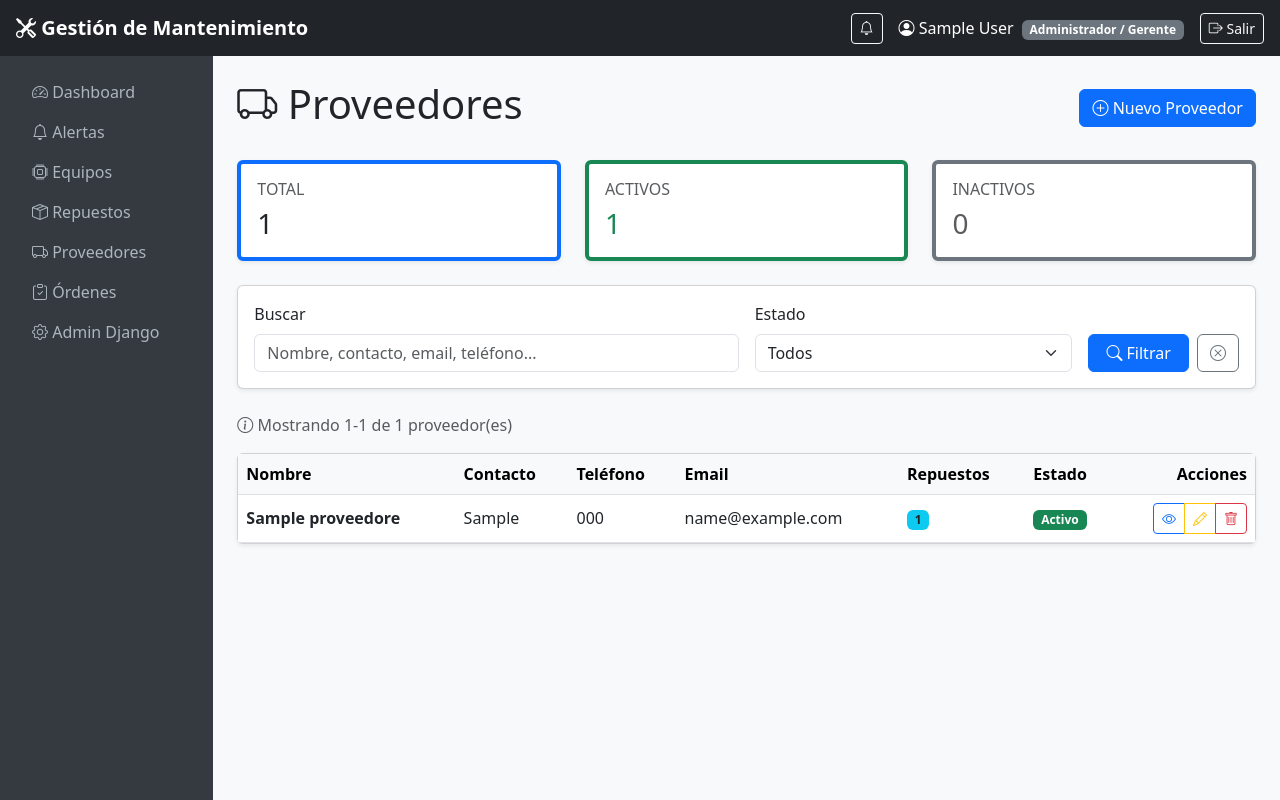
After one commit to rabih06/Gestion-mantenimiento-preventivo-PYMES, a Django app: page /proveedores/ in a window 1280 px wide. The commit adds this page. Run offline with Django 5.2, Linux system fonts and the light colour scheme; a user stored in the database is signed in; tables that the repository leaves empty hold one stand-in row (values such as "Sample post").

Commit message:
feat: CRUD completo de proveedores
- Formulario ProveedorForm con validaciones de nombre y email únicos
- Lista con búsqueda, filtro activos/inactivos y paginación
- Vista detalle con repuestos asociados y estadísticas
- Vistas crear/editar/eliminar solo para ADMIN
- Templates: lista, detalle, formulario, confirmar eliminación
- Sidebar actualizado para admin y técnico
- Admin de Django mejorado con fieldsets y contador de repuestos

```diff
--- a/mantenimiento/templates/mantenimiento/base.html
+++ b/mantenimiento/templates/mantenimiento/base.html
@@ -93,8 +93,9 @@
                             </a>
                         </li>
                         <li class="nav-item">
-                            <a class="nav-link" href="/admin/mantenimiento/proveedor/">
-                                <i class="bi bi-truck"></i> Proveedores
+                            <a class="nav-link" href="{% url 'mantenimiento:lista_proveedores' %}">
+                                <i class="bi bi-truck">
+                                </i> Proveedores
                              </a>
                         </li>
                         <li class="nav-item">
@@ -114,26 +115,28 @@
                     {% elif user.rol_principal == 'TECNICO' %}
                         <li class="nav-item">
                             <a class="nav-link" href="{% url 'mantenimiento:dashboard_tecnico' %}">
-                                <i class="bi bi-kanban"></i> Mis Órdenes
-                            </a>
+                                <i class="bi bi-kanban">
+                                </i> Mis Órdenes</a>
                             </li>
                             <li class="nav-item">
                                 <a class="nav-link" href="{% url 'mantenimiento:lista_alertas' %}">
-                                <i class="bi bi-bell"></i> Alertas
-                                {% if alertas_count > 0 %}
-                                    <span class="badge bg-danger ms-2">{{ alertas_count }}</span>
-                                {% endif %}
-                            </a>
+                                    <i class="bi bi-bell">
+                                    </i> Alertas...</a>
                             </li>
                             <li class="nav-item">
                                 <a class="nav-link" href="{% url 'mantenimiento:lista_equipos' %}">
-                                <i class="bi bi-cpu"></i> Equipos
-                            </a>
+                                    <i class="bi bi-cpu">
+                                    </i> Equipos</a>
                             </li>
                             <li class="nav-item">
                                 <a class="nav-link" href="{% url 'mantenimiento:lista_repuestos' %}">
-                                <i class="bi bi-box-seam"></i> Repuestos
-                            </a>
+                                    <i class="bi bi-box-seam">
+                                    </i> Repuestos</a>
+                            </li>
+                            <li class="nav-item">
+                                <a class="nav-link" href="{% url 'mantenimiento:lista_proveedores' %}">
+                                    <i class="bi bi-truck">
+                                    </i> Proveedores</a>
                             </li>
 
                     {# ============================================ #}
--- /dev/null
+++ b/mantenimiento/templates/mantenimiento/proveedores/lista_proveedores.html
@@ -0,0 +1,183 @@
+{% extends 'mantenimiento/base.html' %}
+{% block title %}Proveedores{% endblock %}
+
+{% block content %}
+<div class="d-flex justify-content-between align-items-center mb-4">
+    <h1><i class="bi bi-truck"></i> Proveedores</h1>
+    {% if user.rol_principal == 'ADMIN' %}
+        <a href="{% url 'mantenimiento:crear_proveedor' %}" class="btn btn-primary">
+            <i class="bi bi-plus-circle"></i> Nuevo Proveedor
+        </a>
+    {% endif %}
+</div>
+
+<!-- Resumen -->
+<div class="row mb-4">
+    <div class="col-md-4">
+        <div class="card border-start border-primary border-4 shadow-sm">
+            <div class="card-body">
+                <h6 class="text-muted text-uppercase">Total</h6>
+                <h3 class="mb-0">{{ total_proveedores }}</h3>
+            </div>
+        </div>
+    </div>
+    <div class="col-md-4">
+        <div class="card border-start border-success border-4 shadow-sm">
+            <div class="card-body">
+                <h6 class="text-muted text-uppercase">Activos</h6>
+                <h3 class="mb-0 text-success">{{ activos }}</h3>
+            </div>
+        </div>
+    </div>
+    <div class="col-md-4">
+        <div class="card border-start border-secondary border-4 shadow-sm">
+            <div class="card-body">
+                <h6 class="text-muted text-uppercase">Inactivos</h6>
+                <h3 class="mb-0 text-muted">{{ inactivos }}</h3>
+            </div>
+        </div>
+    </div>
+</div>
+
+<!-- Filtros -->
+<div class="card shadow-sm mb-4">
+    <div class="card-body">
+        <form method="get" class="row g-3">
+            <div class="col-md-6">
+                <label class="form-label">Buscar</label>
+                <input type="text" name="q" class="form-control"
+                       placeholder="Nombre, contacto, email, teléfono..." value="{{ q }}">
+            </div>
+            <div class="col-md-4">
+                <label class="form-label">Estado</label>
+                <select name="estado" class="form-select">
+                    <option value="">Todos</option>
+                    <option value="activos" {% if estado_filtro == 'activos' %}selected{% endif %}>Solo activos</option>
+                    <option value="inactivos" {% if estado_filtro == 'inactivos' %}selected{% endif %}>Solo inactivos</option>
+                </select>
+            </div>
+            <div class="col-md-2 d-flex align-items-end gap-2">
+                <button type="submit" class="btn btn-primary flex-fill">
+                    <i class="bi bi-search"></i> Filtrar
+                </button>
+                <a href="{% url 'mantenimiento:lista_proveedores' %}" class="btn btn-outline-secondary">
+                    <i class="bi bi-x-circle"></i>
+                </a>
+            </div>
+        </form>
+    </div>
+</div>
+
+<!-- Contador -->
+<p class="text-muted">
+    <i class="bi bi-info-circle"></i> Mostrando {{ page_obj.start_index }}-{{ page_obj.end_index }} de {{ total_proveedores }} proveedor(es)
+</p>
+
+<!-- Tabla -->
+<div class="card shadow-sm">
+    <div class="table-responsive">
+        <table class="table table-hover mb-0 align-middle">
+            <thead class="table-light">
+                <tr>
+                    <th>Nombre</th>
+                    <th>Contacto</th>
+                    <th>Teléfono</th>
+                    <th>Email</th>
+                    <th>Repuestos</th>
+                    <th>Estado</th>
+                    <th class="text-end">Acciones</th>
+                </tr>
+            </thead>
+            <tbody>
+                {% for prov in page_obj %}
+                    <tr class="{% if not prov.is_active %}table-secondary{% endif %}">
+                        <td>
+                            <strong>{{ prov.nombre }}</strong>
+                            {% if not prov.is_active %}
+                                <span class="badge bg-secondary ms-1">Inactivo</span>
+                            {% endif %}
+                        </td>
+                        <td>{{ prov.contacto|default:"-" }}</td>
+                        <td>{{ prov.telefono|default:"-" }}</td>
+                        <td>{{ prov.email|default:"-" }}</td>
+                        <td>
+                            <span class="badge bg-info text-dark">{{ prov.repuestos.count }}</span>
+                        </td>
+                        <td>
+                            {% if prov.is_active %}
+                                <span class="badge bg-success">Activo</span>
+                            {% else %}
+                                <span class="badge bg-secondary">Inactivo</span>
+                            {% endif %}
+                        </td>
+                        <td class="text-end">
+                            <div class="btn-group btn-group-sm">
+                                <a href="{% url 'mantenimiento:detalle_proveedor' prov.id %}"
+                                   class="btn btn-outline-primary" title="Ver detalle">
+                                    <i class="bi bi-eye"></i>
+                                </a>
+                                {% if user.rol_principal == 'ADMIN' %}
+                                    <a href="{% url 'mantenimiento:editar_proveedor' prov.id %}"
+                                       class="btn btn-outline-warning" title="Editar">
+                                        <i class="bi bi-pencil"></i>
+                                    </a>
+                                    <a href="{% url 'mantenimiento:eliminar_proveedor' prov.id %}"
+                                       class="btn btn-outline-danger" title="Eliminar">
+                                        <i class="bi bi-trash"></i>
+                                    </a>
+                                {% endif %}
+                            </div>
+                        </td>
+                    </tr>
+                {% empty %}
+                    <tr>
+                        <td colspan="7" class="text-center text-muted py-4">
+                            <i class="bi bi-inbox" style="font-size: 2rem;"></i>
+                            <p class="mt-2">No hay proveedores que coincidan con los filtros.</p>
+                        </td>
+                    </tr>
+                {% endfor %}
+            </tbody>
+        </table>
+    </div>
+
+    <!-- Paginación -->
+    {% if page_obj.has_other_pages %}
+        <div class="card-footer bg-white">
+            <nav>
+                <ul class="pagination justify-content-center mb-0">
+                    {% if page_obj.has_previous %}
+                        <li class="page-item">
+                            <a class="page-link" href="?page=1&{{ query_params }}">
+                                <i class="bi bi-chevron-double-left"></i>
+                            </a>
+                        </li>
+                        <li class="page-item">
+                            <a class="page-link" href="?page={{ page_obj.previous_page_number }}&{{ query_params }}">
+                                Anterior
+                            </a>
+                        </li>
+                    {% endif %}
+                    <li class="page-item active">
+                        <span class="page-link">
+                            Página {{ page_obj.number }} de {{ page_obj.paginator.num_pages }}
+                        </span>
+                    </li>
+                    {% if page_obj.has_next %}
+                        <li class="page-item">
+                            <a class="page-link" href="?page={{ page_obj.next_page_number }}&{{ query_params }}">
+                                Siguiente
+                            </a>
+                        </li>
+                        <li class="page-item">
+                            <a class="page-link" href="?page={{ page_obj.paginator.num_pages }}&{{ query_params }}">
+                                <i class="bi bi-chevron-double-right"></i>
+                            </a>
+                        </li>
+                    {% endif %}
+                </ul>
+            </nav>
+        </div>
+    {% endif %}
+</div>
+{% endblock %}
--- a/mantenimiento/urls.py
+++ b/mantenimiento/urls.py
@@ -32,4 +32,10 @@ urlpatterns = [
     path('repuestos/<int:repuesto_id>/', views.detalle_repuesto, name='detalle_repuesto'),
     path('repuestos/<int:repuesto_id>/editar/', views.editar_repuesto, name='editar_repuesto'),
     path('repuestos/<int:repuesto_id>/eliminar/', views.eliminar_repuesto, name='eliminar_repuesto'),
+    # Proveedores
+    path('proveedores/', views.lista_proveedores, name='lista_proveedores'),
+    path('proveedores/crear/', views.crear_proveedor, name='crear_proveedor'),
+    path('proveedores/<int:proveedor_id>/', views.detalle_proveedor, name='detalle_proveedor'),
+    path('proveedores/<int:proveedor_id>/editar/', views.editar_proveedor, name='editar_proveedor'),
+    path('proveedores/<int:proveedor_id>/eliminar/', views.eliminar_proveedor, name='eliminar_proveedor'),
 ]
--- a/mantenimiento/views.py
+++ b/mantenimiento/views.py
@@ -10,8 +10,9 @@ from .models import (
     Equipo, CategoriaEquipo, User, Alerta,
     Repuesto, Proveedor, OrdenTrabajo, Incidencia, PlanMantenimiento,
 )
+
 from .forms import (
-    IncidenciaForm, EquipoForm, AtributoEquipoFormSet, RepuestoForm,
+    IncidenciaForm, EquipoForm, AtributoEquipoFormSet, RepuestoForm, ProveedorForm
 )
 
 def login_view(request):
@@ -748,3 +749,166 @@ def eliminar_repuesto(request, repuesto_id):
         repuesto.delete()
         messages.success(request, f'Repuesto "{nombre}" eliminado correctamente.')
         return redirect('mantenimiento:lista_repuestos')
+
+    # =====================================================
+# CRUD DE PROVEEDORES
+# =====================================================
+
+@login_required
+def lista_proveedores(request):
+    """Lista de proveedores con búsqueda, filtros y paginación."""
+    if request.user.rol_principal not in ['ADMIN', 'TECNICO']:
+        messages.error(request, 'No tienes permiso para ver los proveedores.')
+        return redirect('mantenimiento:redirigir_por_rol')
+
+    proveedores = Proveedor.objects.all()
+
+    # Búsqueda
+    q = request.GET.get('q', '').strip()
+    if q:
+        proveedores = proveedores.filter(
+            Q(nombre__icontains=q) |
+            Q(contacto__icontains=q) |
+            Q(email__icontains=q) |
+            Q(telefono__icontains=q)
+        )
+
+    # Filtro por estado
+    estado_filtro = request.GET.get('estado', '')
+    if estado_filtro == 'activos':
+        proveedores = proveedores.filter(is_active=True)
+    elif estado_filtro == 'inactivos':
+        proveedores = proveedores.filter(is_active=False)
+
+    # Ordenamiento
+    orden = request.GET.get('orden', 'nombre')
+    proveedores = proveedores.order_by(orden)
+
+    # Paginación
+    paginator = Paginator(proveedores, 10)
+    page_number = request.GET.get('page')
+    page_obj = paginator.get_page(page_number)
+
+    # Contadores
+    total_proveedores = Proveedor.objects.count()
+    activos = Proveedor.objects.filter(is_active=True).count()
+    inactivos = Proveedor.objects.filter(is_active=False).count()
+
+    # Query params
+    query_params = request.GET.copy()
+    if 'page' in query_params:
+        del query_params['page']
+
+    context = {
+        'page_obj': page_obj,
+        'q': q,
+        'estado_filtro': estado_filtro,
+        'orden': orden,
+        'query_params': query_params.urlencode(),
+        'total_proveedores': total_proveedores,
+        'activos': activos,
+        'inactivos': inactivos,
+    }
+    return render(request, 'mantenimiento/proveedores/lista_proveedores.html', context)
+
+
+@login_required
+def detalle_proveedor(request, proveedor_id):
+    """Vista detallada de un proveedor con sus repuestos asociados."""
+    if request.user.rol_principal not in ['ADMIN', 'TECNICO']:
+        messages.error(request, 'No tienes permiso para ver los proveedores.')
+        return redirect('mantenimiento:redirigir_por_rol')
+
+    proveedor = get_object_or_404(Proveedor, id=proveedor_id)
+
+    # Repuestos que provee este proveedor
+    repuestos = proveedor.repuestos.all().order_by('nombre')
+
+    # Estadísticas
+    total_repuestos = repuestos.count()
+    repuestos_stock_bajo = sum(1 for r in repuestos if r.stock_bajo)
+
+    context = {
+        'proveedor': proveedor,
+        'repuestos': repuestos,
+        'total_repuestos': total_repuestos,
+        'repuestos_stock_bajo': repuestos_stock_bajo,
+    }
+    return render(request, 'mantenimiento/proveedores/detalle_proveedor.html', context)
+
+
+@login_required
+def crear_proveedor(request):
+    """Crear un nuevo proveedor (solo ADMIN)."""
+    if request.user.rol_principal != 'ADMIN':
+        messages.error(request, 'Solo los administradores pueden crear proveedores.')
+        return redirect('mantenimiento:lista_proveedores')
+
+    if request.method == 'POST':
+        form = ProveedorForm(request.POST)
+        if form.is_valid():
+            proveedor = form.save()
+            messages.success(request, f'✅ Proveedor "{proveedor.nombre}" creado correctamente.')
+            return redirect('mantenimiento:detalle_proveedor', proveedor_id=proveedor.id)
+    else:
+        form = ProveedorForm()
+
+    return render(request, 'mantenimiento/proveedores/form_proveedor.html', {
+        'form': form,
+        'titulo': 'Crear Nuevo Proveedor',
+        'accion': 'Crear',
+    })
+
+
+@login_required
+def editar_proveedor(request, proveedor_id):
+    """Editar un proveedor (solo ADMIN)."""
+    if request.user.rol_principal != 'ADMIN':
+        messages.error(request, 'Solo los administradores pueden editar proveedores.')
+        return redirect('mantenimiento:lista_proveedores')
+
+    proveedor = get_object_or_404(Proveedor, id=proveedor_id)
+
+    if request.method == 'POST':
+        form = ProveedorForm(request.POST, instance=proveedor)
+        if form.is_valid():
+            proveedor = form.save()
+            messages.success(request, f'✅ Proveedor "{proveedor.nombre}" actualizado.')
+            return redirect('mantenimiento:detalle_proveedor', proveedor_id=proveedor.id)
+    else:
+        form = ProveedorForm(instance=proveedor)
+
+    return render(request, 'mantenimiento/proveedores/form_proveedor.html', {
+        'form': form,
+        'proveedor': proveedor,
+        'titulo': f'Editar: {proveedor.nombre}',
+        'accion': 'Guardar Cambios',
+    })
+
+
+@login_required
+def eliminar_proveedor(request, proveedor_id):
+    """Eliminar un proveedor (solo ADMIN)."""
+    if request.user.rol_principal != 'ADMIN':
+        messages.error(request, 'Solo los administradores pueden eliminar proveedores.')
+        return redirect('mantenimiento:lista_proveedores')
+
+    proveedor = get_object_or_404(Proveedor, id=proveedor_id)
+
+    # Validar que no tenga repuestos asociados
+    repuestos_asociados = proveedor.repuestos.count()
+    if repuestos_asociados > 0:
+        messages.error(
+            request,
+            f'No se puede eliminar: el proveedor tiene {repuestos_asociados} repuesto(s) asociado(s). '
+            f'Reasigna esos repuestos a otro proveedor primero.'
+        )
+        return redirect('mantenimiento:detalle_proveedor', proveedor_id=proveedor.id)
+
+    if request.method == 'POST':
+        nombre = proveedor.nombre
+        proveedor.delete()
+        messages.success(request, f'Proveedor "{nombre}" eliminado correctamente.')
+        return redirect('mantenimiento:lista_proveedores')
+
+    return render(request, 'mantenimiento/proveedores/confirmar_eliminar.html', {'proveedor': proveedor})
```
Also changed, not shown: mantenimiento/admin.py (+14 -1 lines), mantenimiento/forms.py (+51 -0 lines), mantenimiento/templates/mantenimiento/proveedores/confirmar_eliminar.html (added, +39 -0 lines), mantenimiento/templates/mantenimiento/proveedores/detalle_proveedor.html (added, +136 -0 lines), mantenimiento/templates/mantenimiento/proveedores/form_proveedor.html (added, +83 -0 lines). Lines whose indentation alone changed are shown as unchanged.
